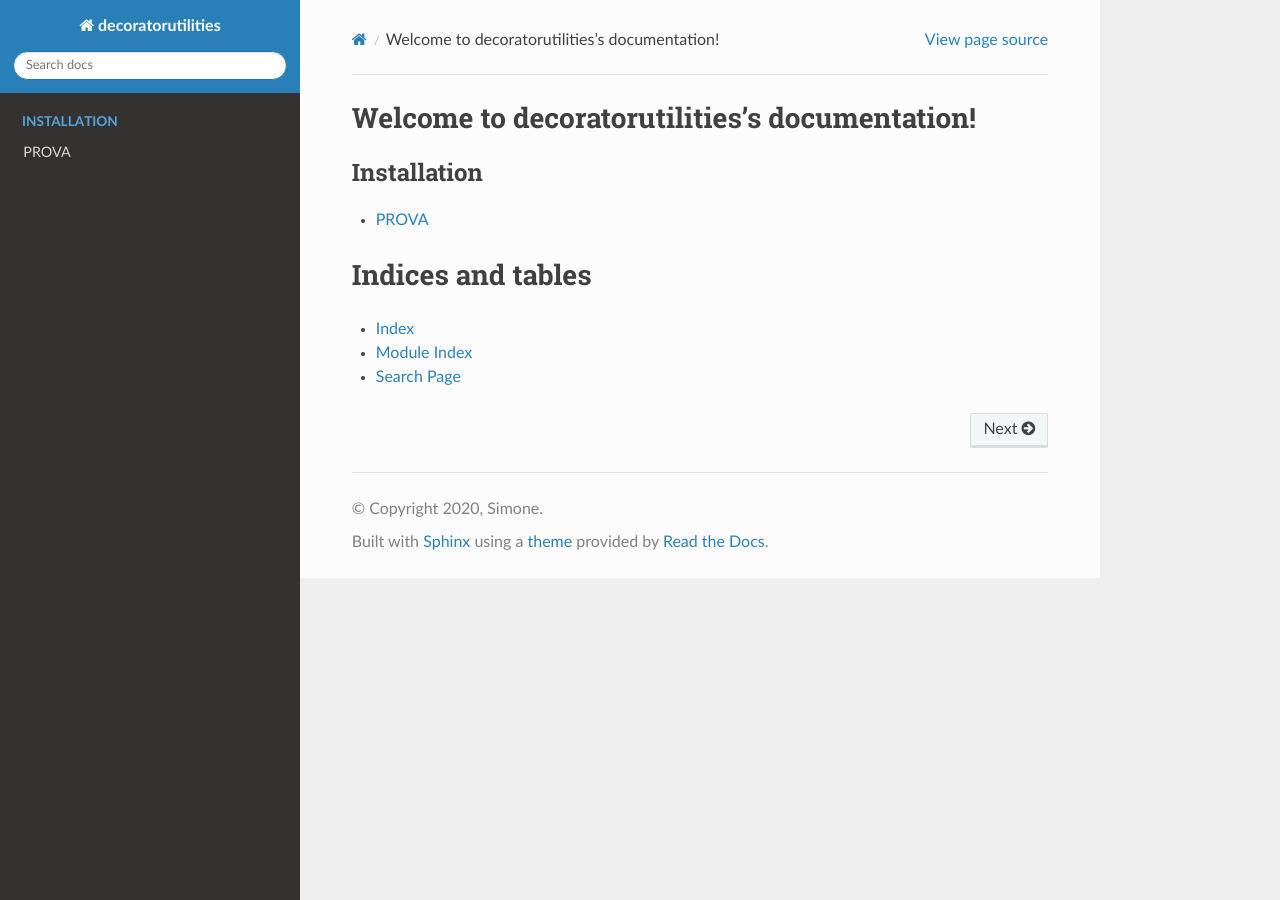
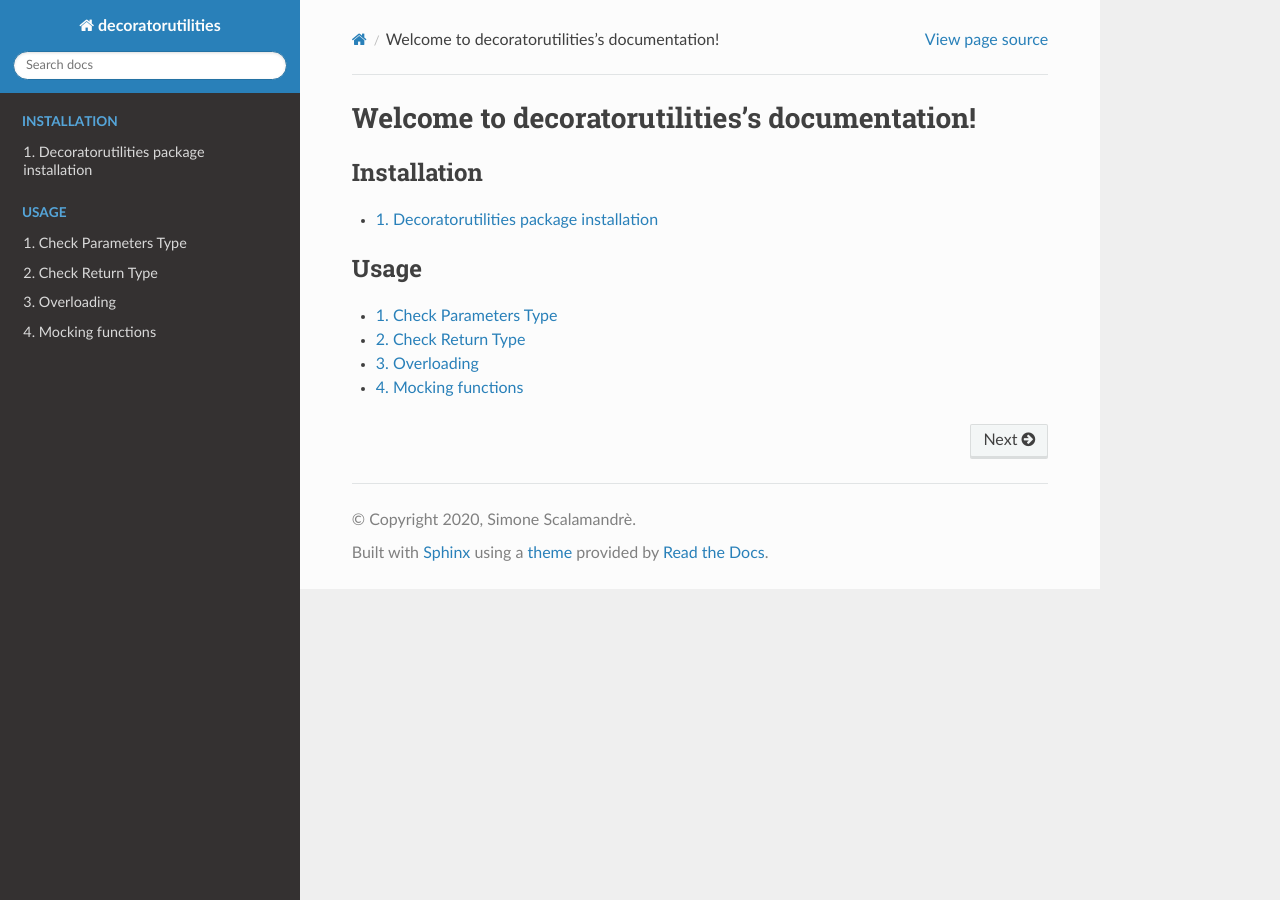
Before and after one commit to Symone95/decoratorutilities, a Sphinx documentation site: the page built from docs/index.rst, in a window 1280 px wide. Built offline with Sphinx 7.4.7 and the Read the Docs theme 2.0.0, drawn with Linux system fonts in a browser that asks for light colours.

Commit message:
Added documentation readthedocs

```diff
--- a/docs/conf.py
+++ b/docs/conf.py
@@ -18,7 +18,7 @@
 # -- Project information -----------------------------------------------------
 
 project = 'decoratorutilities'
-copyright = '2020, Simone'
+copyright = '2020, Simone Scalamandrè'
 author = 'Simone95'
 
 # The full version, including alpha/beta/rc tags
--- a/docs/examples/test.rst
+++ /dev/null
@@ -1,3 +0,0 @@
-=====
-PROVA
-=====
--- a/docs/index.rst
+++ b/docs/index.rst
@@ -7,13 +7,24 @@ Welcome to decoratorutilities's documentation!
 ==============================================
 
 .. toctree::
+   :numbered:
    :caption: Installation
 
-   examples/test
+   rst_templates/Installation/installation
 
-Indices and tables
-==================
+.. toctree::
+   :numbered:
+   :caption: Usage
 
-* :ref:`genindex`
-* :ref:`modindex`
-* :ref:`search`
+   rst_templates/Usage/check_parameters_type
+   rst_templates/Usage/check_return_type
+   rst_templates/Usage/overloading
+   rst_templates/Usage/mocking_functions
+
+..
+   Indices and tables
+   ==================
+   ..
+   * :ref:`genindex`
+   * :ref:`modindex`
+   * :ref:`search`
--- /dev/null
+++ b/docs/rst_templates/Installation/installation.rst
@@ -0,0 +1,10 @@
+=======================================
+Decoratorutilities package installation
+=======================================
+
+Open command prompt and type this command to install decoratorutilities package
+
+.. code-block:: bash
+   :linenos:
+
+    pip install decoratorutilities
--- /dev/null
+++ b/docs/rst_templates/Usage/mocking_functions.rst
@@ -0,0 +1,26 @@
+=================
+Mocking functions
+=================
+
+Decorate your own function with @mocking decorator to mock that function adding
+args in a tuple, kwargs in a dict and return value
+
+.. code-block:: python
+   :linenos:
+
+    from decoratorutilities import mocking
+
+   # Define args tuple, kwargs dict and return value
+   @mocking([
+       ((1, 2, 3), {"a": 1}, 1),
+       ((4, 5, 6), {"b": 2}, 2)
+   ])
+   def a():
+       pass
+
+   # Correct invocations
+   assert a(1, 2, 3, a=1) == 1
+   assert a(4, 5, 6, b=2) == 2
+
+   # Throws KeyError Exception
+   assert a(7, 8, 9, c=1) == 1
--- /dev/null
+++ b/docs/rst_templates/Usage/overloading.rst
@@ -0,0 +1,24 @@
+===========
+Overloading
+===========
+
+Decorate your own function with @overload decorator to define multiple functions with same name
+but with different parameters
+
+.. code-block:: python
+   :linenos:
+
+    from decoratorutilities import overload
+
+   @overload
+   def my_functon(a:int):
+       return 1
+
+   @overload
+   def my_functon(a:str):
+       return 2
+
+   # Invoke first my_functon and return 1
+   my_functon(1)
+   # Invoke second my_functon and return 2
+   my_functon('1')
```
Also changed, not shown: docs/rst_templates/Usage/check_parameters_type.rst (added, +22 -0 lines), docs/rst_templates/Usage/check_return_type.rst (added, +19 -0 lines), 2 other files.
